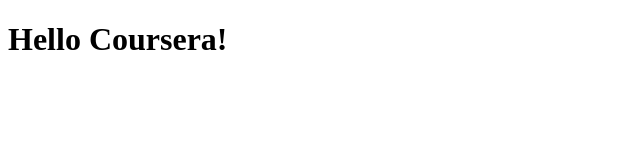
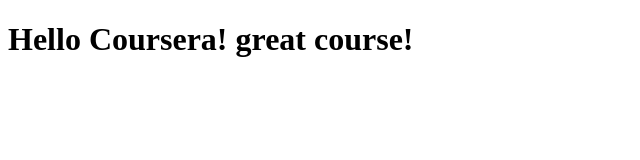
Before and after one commit to A7madr/coursera-test, a plain HTML site: page site/index.html in a window 1280 px wide. Shown: the whole page, without its empty margins (0-640 px from the left). Drawn offline with Linux system fonts and the light colour scheme.

Commit message:
small addition

```diff
--- a/site/index.html
+++ b/site/index.html
@@ -7,6 +7,6 @@
     <title>Document</title>
 </head>
 <body>
-    <h1>Hello Coursera!</h1>
+    <h1>Hello Coursera! great course!</h1>
 </body>
 </html>
```
